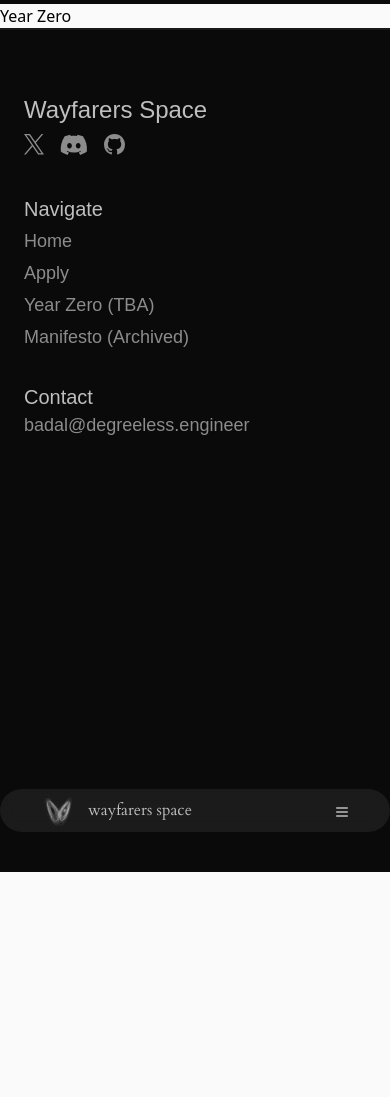
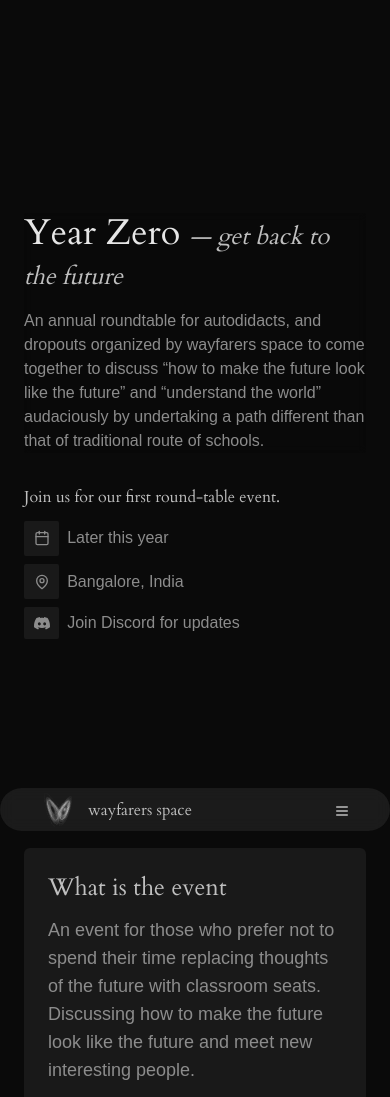
Before and after one commit to TheBlapse/wayfarers.space, a Next.js app: page /year-zero in a window 390 px wide. Shown: the top 1097 px of the page. Before the commit the page ends 872 px from the top, so only its background shows below. Built offline with nearby package versions, Linux system fonts and the light colour scheme; a web font is replaced by a local one.

Commit message:
Add Year Zero page

```diff
--- a/app/components/navigation.tsx
+++ b/app/components/navigation.tsx
@@ -59,7 +59,7 @@ const BottomStickyNavbar = () => {
   return (
     <nav
       className={
-        "z-40 max-w-md md:max-w-2xl w-screen bg-white bg-opacity-[7%] bottom-3 backdrop-blur-[8px] rounded-full fixed left-1/2 transform -translate-x-1/2"
+        "z-40 max-w-md md:max-w-2xl w-screen bg-white bg-opacity-[7%] bottom-[0.8rem] backdrop-blur-[8px] rounded-full fixed left-1/2 transform -translate-x-1/2"
       }
     >
       <div className="w-full flex flex-wrap items-center justify-between px-10 py-1 md:py-2 ">
@@ -68,11 +68,11 @@ const BottomStickyNavbar = () => {
           className="flex flex-row items-center hover:opacity-70 gap-3"
         >
           <Image src="/images/nav-logo.png" width={36} height={36} alt="logo" />
-          <p className="text-darkheading font-head text-md font-medium">
+          <p className="text-darkheading2 font-head text-md font-medium">
             wayfarers space
           </p>
         </Link>
-        <div className="hidden md:flex flex-row justify-evenly text-md items-center gap-3 text-darkheading font-head">
+        <div className="hidden md:flex flex-row justify-evenly text-md items-center gap-3 text-darkheading2 font-head">
           {navItems.map((item, index) => (
             <Link key={index} href={item.href} className="hover:opacity-70">
               {item.text}
@@ -92,7 +92,7 @@ const BottomStickyNavbar = () => {
             onWheel={preventScroll}
             onTouchMove={preventScroll}
             style={{ overflow: "hidden" }}
-            className="z-[55] scroll-m-0 md:hidden fixed  left-0 -bottom-3 bg-darkdark bg-opacity-100 overflow-hidden backdrop-opacity-50 backdrop-blur-xl h-screen w-screen flex flex-col justify-center text-md items-center gap-8 py-16 text-darkheading font-head"
+            className="z-[55] scroll-m-0 md:hidden fixed  left-0 -bottom-[0.8rem] bg-darkdark bg-opacity-100 overflow-hidden backdrop-opacity-50 backdrop-blur-xl h-screen w-screen flex flex-col justify-center text-md items-center gap-8 py-16 text-darkheading2 font-head"
           >
             <button
               className="hover:opacity-70 self-end self-start-end mr-8 focus:outline-none"
--- a/app/layout.tsx
+++ b/app/layout.tsx
@@ -33,6 +33,7 @@ export default function RootLayout({
 }) {
   return (
     <html lang="en" className={`${cardo.variable}  ${bellefair.variable}`}>
+      <link rel="icon" href="/images/favicon.png" sizes="any" />
       <body className="w-full h-full">
         <Navigation />
         {children}
--- a/app/manifesto/page.tsx
+++ b/app/manifesto/page.tsx
@@ -9,7 +9,7 @@ function getLastUpdatedDate(): string {
 
 export default function page() {
   return (
-    <main className="align-center flex min-h-screen bg-darkdark text-darkheading flex-col content-center items-center gap-4 py-8">
+    <main className="align-center flex min-h-screen bg-darkdark text-darkheading2 flex-col content-center items-center gap-4 py-8">
       <div className="self-start pl-8 font-mono  md:pl-16">
         <span className="font-semibold line-through">Last Updated</span>:{" "}
         <span> Archived</span> {/* {getLastUpdatedDate()} */}
--- a/app/year-zero/page.tsx
+++ b/app/year-zero/page.tsx
@@ -1,7 +1,112 @@
+import { ArrowDownRight, Calendar, MapPin } from "lucide-react";
+import Image from "next/image";
+import Link from "next/link";
+
 export default function Page() {
-    return (
-        <div>
-        <h1>Year Zero</h1>
+  return (
+    <main className="flex flex-col min-h-screen overflow-x-hidden items-center justify-center bg-darkdark">
+      <div className="max-w-5xl w-full flex h-screen flex-col items-start justify-center p-6 sm:px-12 md:pl-12 xl:pl-0 gap-y-8">
+        <div className="flex justify-center md:h-auto sm:[350px] md:w-[600px] xl:w-[800px] flex-col gap-4 bg-darkdark backdrop-blur-sm bg-opacity-5 ">
+          <h1 className="font-head text-4xl md:text-6xl xl:text-7xl text-darkheading">
+            Year Zero{" "}
+            <span className="italic text-darkheading2 text-2xl md:text-3xl xl:text-4xl">
+              &mdash; get back to the future
+            </span>
+          </h1>
+          <p className="font-serif text-md md:text-lg xl:text-xl text-darktext">
+            An annual roundtable for autodidacts, and dropouts organized by
+            wayfarers space to come together to discuss &ldquo;how to make the
+            future look like the future&rdquo; and &ldquo;understand the
+            world&rdquo; audaciously by undertaking a path different than that
+            of traditional route of schools.
+          </p>
         </div>
-    );
-    }
+        <div className="flex flex-col gap-3 text-md md:text-lg xl:text-xl">
+          <h2 className=" text-darkheading2 font-head">
+            Join us for our first round-table event.
+          </h2>
+          <div className="flex flex-col gap-2 font-serif text-darktext ">
+            <div className="flex flex-row gap-2 items-center">
+              <span className="bg-darkhighlight p-[0.6rem] rounded-sm">
+                <Calendar color="#8C8C8C" size="16" />
+              </span>
+              Later this year
+            </div>
+            <div className="flex flex-row gap-2 items-center">
+              <span className="bg-darkhighlight p-[0.6rem] rounded-sm">
+                <MapPin color="#8C8C8C" size="16" />
+              </span>
+              Bangalore, India
+            </div>
+            <Link href="/discord" className="flex flex-row gap-2 items-center">
+              <span className="bg-darkhighlight p-[0.6rem] rounded-sm">
+                <svg
+                  width="16"
+                  height="13"
+                  viewBox="0 0 16 13"
+                  fill="none"
+                  xmlns="http://www.w3.org/2000/svg"
+                >
+                  <path
+                    d="M13.5535 1.03729C12.5178 0.552705 11.4104 0.200531 10.2526 0C10.1104 0.257074 9.94429 0.602844 9.82976 0.877902C8.599 0.692812 7.37956 0.692812 6.17144 0.877902C6.05693 0.602844 5.88704 0.257074 5.74357 0C4.58454 0.200531 3.47584 0.553999 2.44013 1.03985C0.351095 4.19666 -0.215207 7.27505 0.0679444 10.3097C1.4535 11.3444 2.79627 11.973 4.11638 12.3843C4.44233 11.9357 4.73302 11.4588 4.98345 10.9563C4.5065 10.775 4.04969 10.5514 3.61805 10.2917C3.73256 10.2069 3.84457 10.1182 3.95279 10.027C6.58546 11.2583 9.44593 11.2583 12.0472 10.027C12.1566 10.1182 12.2686 10.2069 12.3819 10.2917C11.949 10.5527 11.4909 10.7763 11.014 10.9576C11.2644 11.4588 11.5538 11.937 11.881 12.3856C13.2024 11.9743 14.5464 11.3457 15.932 10.3097C16.2642 6.79176 15.3644 3.74164 13.5535 1.03729ZM5.34212 8.44343C4.55181 8.44343 3.9037 7.70563 3.9037 6.80718C3.9037 5.90873 4.53797 5.16966 5.34212 5.16966C6.14628 5.16966 6.79437 5.90743 6.78053 6.80718C6.78178 7.70563 6.14628 8.44343 5.34212 8.44343ZM10.6578 8.44343C9.86752 8.44343 9.21941 7.70563 9.21941 6.80718C9.21941 5.90873 9.85366 5.16966 10.6578 5.16966C11.462 5.16966 12.1101 5.90743 12.0962 6.80718C12.0962 7.70563 11.462 8.44343 10.6578 8.44343Z"
+                    fill="#8C8C8C"
+                  />
+                </svg>
+              </span>
+              Join Discord for updates
+            </Link>
+          </div>
+        </div>
+      </div>
+      <div className="w-full flex min-h-screen flex-col items-center justify-center gap-y-8 px-6 sm:px-24 md:px-12 xl:px-0 max-w-5xl">
+        <div className="flex flex-col md:flex-row gap-8">
+          <div className="flex gap-3 p-6 text-left items-start rounded-md flex-col bg-darkhighlight">
+            <h2 className="font-head text-darkheading2 text-2xl md:text-3xl">
+              What is the event
+            </h2>
+            <p className="font-serif text-darktext text-lg md:text-xl">
+              An event for those who prefer not to spend their time replacing
+              thoughts of the future with classroom seats. Discussing how to
+              make the future look like the future and meet new interesting
+              people.
+            </p>
+          </div>
+          <div className="flex gap-3 p-6 text-left items-start rounded-md flex-col bg-darkhighlight">
+            <h2 className="font-head text-darkheading2 text-2xl md:text-3xl">
+              What is &ldquo;Year Zero&rdquo;
+            </h2>
+            <p className="font-serif text-darktext text-lg md:text-xl">
+              Year Zero is an idea put into practice by Pol Pot in Cambodia,
+              that all culture and traditions within a society must be
+              completely destroyed or discarded, and a new revolutionary culture
+              must replace it, starting from scratch.
+            </p>
+          </div>
+        </div>
+        <div className="flex flex-col md:flex-row gap-8">
+          <div className="flex gap-3 p-6 text-left items-start rounded-md flex-col bg-darkhighlight">
+            <h2 className="font-head text-darkheading2 text-2xl md:text-3xl">
+              Who are we
+            </h2>
+            <p className="font-serif text-darktext text-lg md:text-xl">
+              We are unschoolers, dropouts and autodidacts passionate about
+              technology and the world - based in India. We have people working
+              in deep learning, hardware, biotech, software and design.
+            </p>
+          </div>
+          <div className="flex gap-3 p-6 text-left items-start rounded-md flex-col bg-darkhighlight">
+            <h2 className="font-head text-darkheading2 text-2xl md:text-3xl">
+              Our long term goals
+            </h2>
+            <p className="font-serif text-darktext text-lg md:text-xl">
+              Build a better environment for learning and progress than
+              traditional school systems by building labs around the world and
+              make Year Zero the-go event for discussing how to build the
+              future.
+            </p>
+          </div>
+        </div>
+      </div>
+    </main>
+  );
+}
--- a/tailwind.config.js
+++ b/tailwind.config.js
@@ -14,7 +14,8 @@ module.exports = {
         // dark mode
         darkdark: "#0A0A0A",
         darklight: "#F2F2F2",
-        darkheading: "#BFBFBF",
+        darkheading: "#E6E6E6",
+        darkheading2: "#BFBFBF",
         darktext: "#8C8C8C",
         darkhighlight: "#191919",
         // light mode
@@ -30,5 +31,5 @@ module.exports = {
       },
     },
   },
-  plugins: [],
+  plugins: ["prettier-plugin-tailwindcss"],
 };
```
Also changed, not shown: app/components/footer.tsx (+7 -7 lines), app/page.tsx (+8 -8 lines), app/components/announcement.tsx (added), public/images/favicon.png (added).
